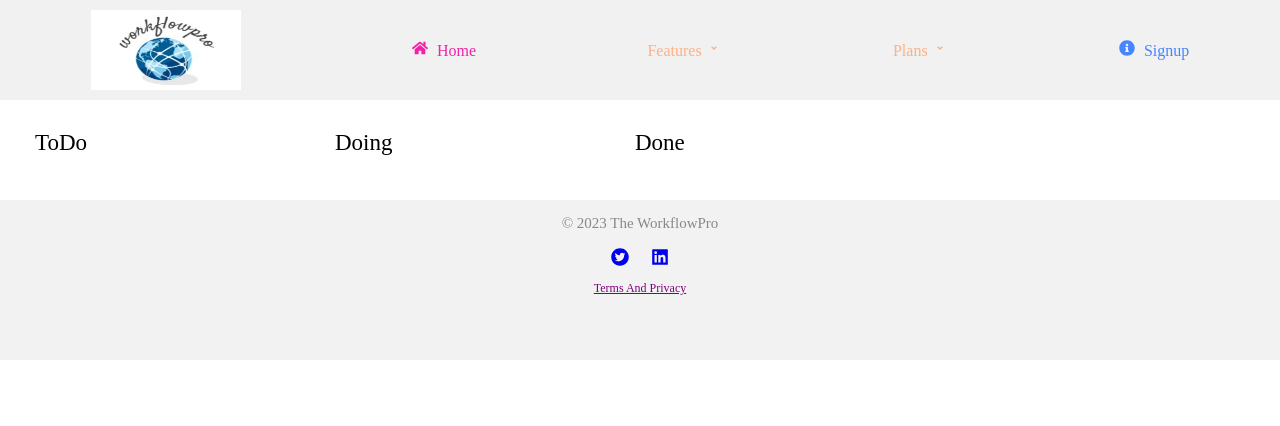
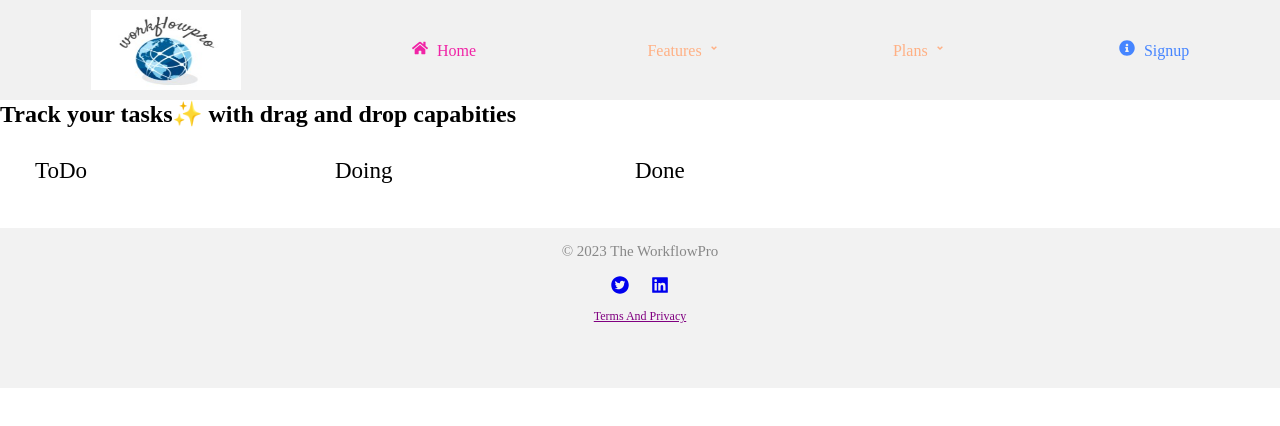
Before and after one commit to Freshia-Njoki/TaskManagementSystem-Client, a React (Vite) app: page /test in a window 1280 px wide. Shown: the top 426 px of the page. Built offline with nearby package versions, Linux system fonts and the light colour scheme.

Commit message:
view task headline

```diff
--- a/src/components/Board/TaskList.jsx
+++ b/src/components/Board/TaskList.jsx
@@ -228,6 +228,7 @@ export default function Board() {
 
     return (
         <DragDropContext onDragEnd={onDragEnd}>
+            <h2>Track your tasks✨ with drag and drop capabities</h2>
             <Droppable droppableId="all-columns" direction="horizontal" type="column">
                 {(provided) => (
                     <Container ref={provided.innerRef} {...provided.droppableProps}>
@@ -235,6 +236,8 @@ export default function Board() {
                             const column = data.content[`column-${columnId}`];
 
                             return (
+
+
                                 <Column
                                     key={index}
                                     data={column}
@@ -242,7 +245,9 @@ export default function Board() {
                                     onDelete={handleDeleteTask}
                                     onEdit={handleEditTask}
                                 />
+
                             );
+
                         })}
                         {provided.placeholder}
 
@@ -258,5 +263,6 @@ export default function Board() {
                 )}
             </Droppable>
         </DragDropContext>
+
     );
 }
```
